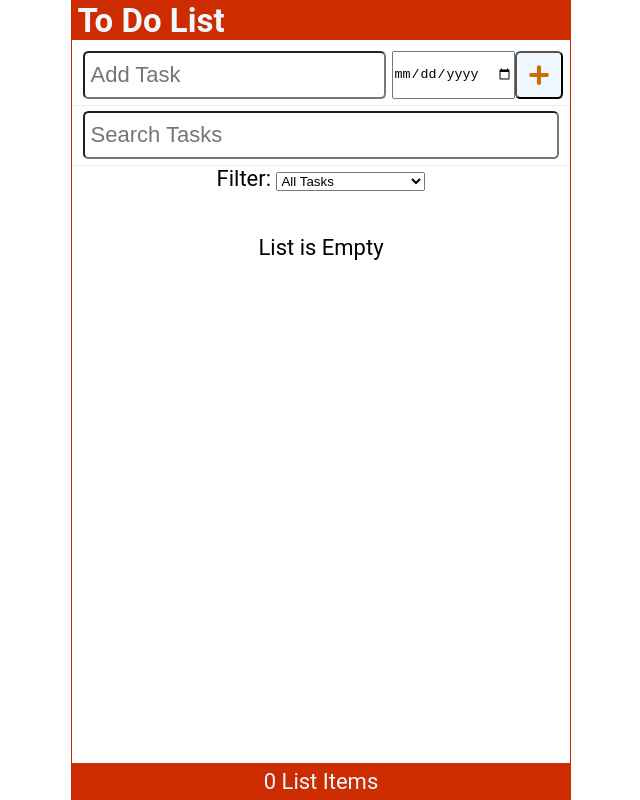
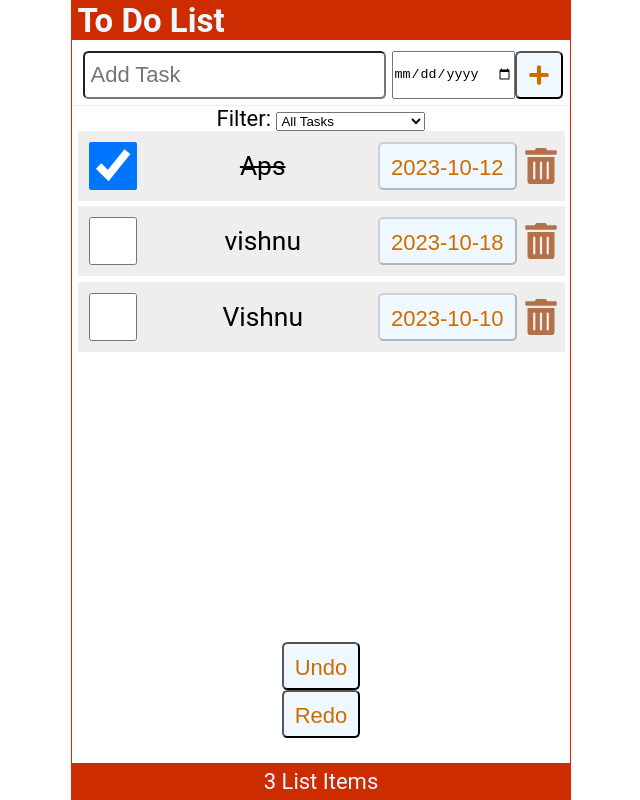
Before and after one commit to vishnudarrshan/reacjs, a React (Create React App) app: page / in a window 1280 px wide. Shown: the whole page, without its empty margins (319-959 px from the left). Built offline with nearby package versions, Linux system fonts and the light colour scheme; data requests are answered from the project's data file.

Commit message:
FInal Commit with undo and Redo

```diff
--- a/data/db.json
+++ b/data/db.json
@@ -1,3 +1,22 @@
 {
-  "items": []
+  "items": [
+    {
+      "id": 3,
+      "checked": true,
+      "item": "Aps",
+      "dueDate": "2023-10-12"
+    },
+    {
+      "id": 4,
+      "checked": false,
+      "item": "vishnu",
+      "dueDate": "2023-10-18"
+    },
+    {
+      "id": 5,
+      "checked": false,
+      "item": "Vishnu",
+      "dueDate": "2023-10-10"
+    }
+  ]
 }
--- a/src/App.js
+++ b/src/App.js
@@ -16,6 +16,8 @@ function App() {
   const [fetchError, setFetchError] = useState(null);
   const [isLoading, setisLoading] = useState(true);
   const [filterValue, setFilterValue] = useState('all');
+  const [undoHistory, setUndoHistory] = useState([]); // Store the undo history
+  const [redoHistory, setRedoHistory] = useState([]); // Store the redo history
 
   useEffect(() => {
     const fetchItems = async () => {
@@ -37,6 +39,9 @@ function App() {
   }, []);
 
   const addItem = async (item, dueDate) => {
+    // Store the current state in undo history
+    setUndoHistory([...undoHistory, items]);
+
     const id = items.length ? items[items.length - 1].id + 1 : 1;
     const myNewItem = { id, checked: false, item, dueDate };
     const listItems = [...items, myNewItem];
@@ -55,6 +60,9 @@ function App() {
   };
 
   const handleCheck = async (id) => {
+    // Store the current state in undo history
+    setUndoHistory([...undoHistory, items]);
+
     const listItems = items.map((item) =>
       item.id === id ? { ...item, checked: !item.checked } : item
     );
@@ -76,6 +84,9 @@ function App() {
   };
 
   const handleDelete = async (id) => {
+    // Store the current state in undo history
+    setUndoHistory([...undoHistory, items]);
+
     const listItems = items.filter((item) => item.id !== id);
     setItems(listItems);
 
@@ -87,6 +98,22 @@ function App() {
     if (result) setFetchError(result);
   };
 
+  // Implement undo function
+  const undo = () => {
+    if (undoHistory.length === 0) return; // No history to undo
+    const previousState = undoHistory.pop();
+    setRedoHistory([...redoHistory, items]);
+    setItems(previousState);
+  };
+
+  // Implement redo function
+  const redo = () => {
+    if (redoHistory.length === 0) return; // No history to redo
+    const nextState = redoHistory.pop();
+    setUndoHistory([...undoHistory, items]);
+    setItems(nextState);
+  };
+
   const handleSubmit = (e) => {
     e.preventDefault();
     if (!newItem) return;
@@ -94,7 +121,7 @@ function App() {
     setNewItem('');
   };
 
-  const filteredItems = items.filter(item => {
+  const filteredItems = items.filter((item) => {
     if (filterValue === 'completed') {
       return item.checked;
     } else if (filterValue === 'not-completed') {
@@ -104,24 +131,32 @@ function App() {
     }
   });
 
-
   return (
     <div className="App">
       <Header title="To Do List" />
-      <AddItem newItem={newItem} setNewItem={setNewItem} onAdd={addItem} />
-      <SearchItem search={search} setSearch={setSearch} />
-      <FilterDropdown filterValue={filterValue} setFilterValue={setFilterValue} />
+      <AddItem
+        newItem={newItem}
+        setNewItem={setNewItem}
+        onAdd={addItem}
+      />
+      <FilterDropdown
+        filterValue={filterValue}
+        setFilterValue={setFilterValue}
+      />
       <main>
+
+          <Content
+            items={filteredItems}
+            handleCheck={handleCheck}
+            handleDelete={handleDelete}
+          />
+      </main>
+      <button onClick={undo}>Undo</button>
+        <button onClick={redo}>Redo</button>
         {isLoading && <p>Loading items..</p>}
-        {fetchError && <p>`Error: {fetchError}`</p>}
-        {!isLoading && !fetchError && (
-          <Content
-          items={filteredItems} // Pass filteredItems to the Content component
-          handleCheck={handleCheck}
-          handleDelete={handleDelete}
-        />
-        )}
-      </main>
+        {fetchError && <p>Error: {fetchError}</p>}
+        {!isLoading && !fetchError}
+        <br/>
       <Footer length={items.length} />
     </div>
   );
```
